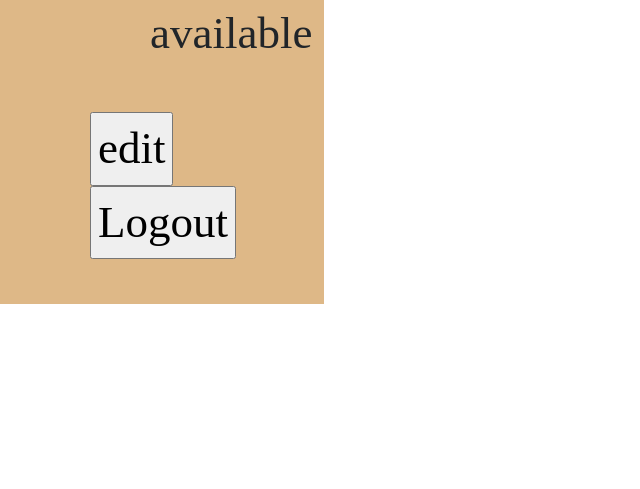
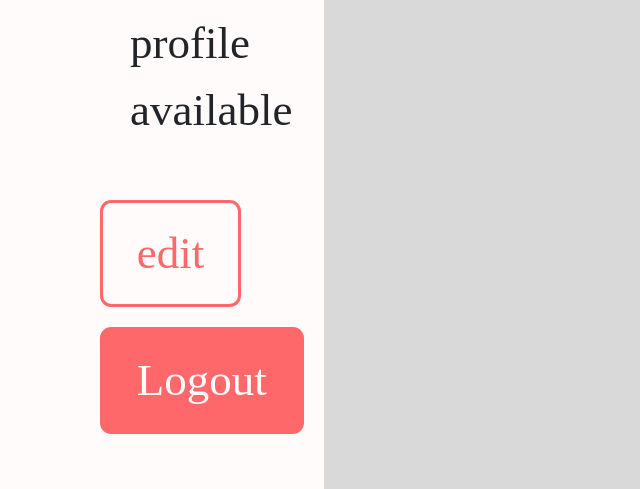
Before and after one commit to enjyashraf18/IseeU, a Python web app: template flask/templates/PProfile.html in a window 1280 px wide. Shown: the part 1404-1893 px from the top of the page, without its empty margins (0-640 px from the left). Before the commit the page ends 1708 px from the top, so only its background shows below. Run offline with Jinja, Linux system fonts and the light colour scheme; the template is opened without the code that fills it, so the values that code supplies are empty.

Commit message:
PProfile update front

```diff
--- a/flask/templates/PProfile.html
+++ b/flask/templates/PProfile.html
@@ -3,8 +3,9 @@
 <head>
     <meta charset="UTF-8">
     <link href="{{ url_for('static', filename='css/PProfileStyle.css') }}" rel="stylesheet">
+    <link rel="stylesheet" href="PProfileStyle.css">
     <link rel="stylesheet" href="https://cdn.jsdelivr.net/npm/bootstrap@4.0.0/dist/css/bootstrap.min.css" integrity="sha384-Gn5384xqQ1aoWXA+058RXPxPg6fy4IWvTNh0E263XmFcJlSAwiGgFAW/dAiS6JXm" crossorigin="anonymous">
-    <title>Title</title>
+    <title>Profile</title>
 </head>
 <body>
 <div class="sidB">
@@ -81,11 +82,11 @@
     </div>
 
     <form action="/edit" method="post">
-        <input type="submit" value="edit">
+        <input type="submit" value="edit" id="edit" class="btn btn-primary">
     </form>
 
     <form action="/logout" method="post">
-        <input type="submit" value="Logout">
+        <input type="submit" value="Logout" id="logout" class="btn btn-primary">
     </form>
 </div>
 <div class="main">
```
